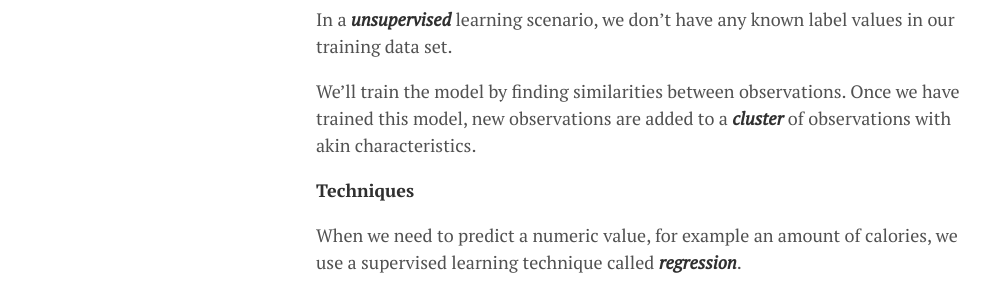
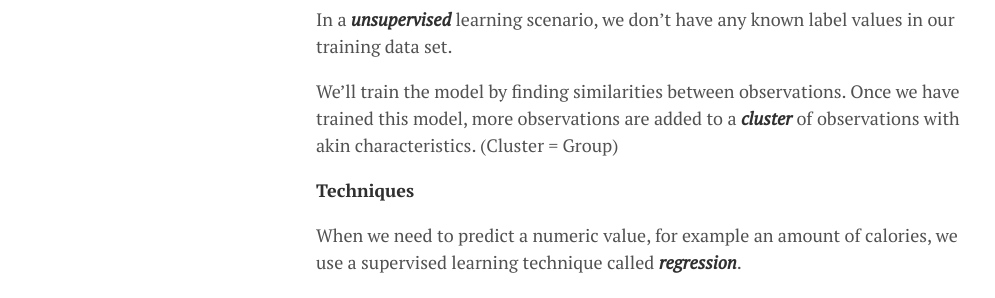
Before and after one commit to lgeurts/lgeurts.github.io, a Jekyll site: the page built from _posts/2018-06-29-artificial-intelligence-basics.md, in a window 1280 px wide. Shown: the part 1367-1665 px from the top of the page, without its empty margins (0-995 px from the left). Built offline with Jekyll 4.4.1, drawn with Linux system fonts in a browser that asks for light colours; nearby versions of some CDN libraries.

Commit message:
Update 2018-06-29-artificial-intelligence-basics.md

```diff
--- a/_posts/2018-06-29-artificial-intelligence-basics.md
+++ b/_posts/2018-06-29-artificial-intelligence-basics.md
@@ -29,7 +29,7 @@ As we started with a known label value, we can validate the model by comparing t
 
 In a ***unsupervised*** learning scenario, we don't have any known label values in our training data set.
 
-We'll train the model by finding similarities between observations. Once we have trained this model, new observations are added to a ***cluster*** of observations with akin characteristics.
+We'll train the model by finding similarities between observations. Once we have trained this model, more observations are added to a ***cluster*** of observations with akin characteristics. (Cluster = Group)
 
 **Techniques**
 
```
